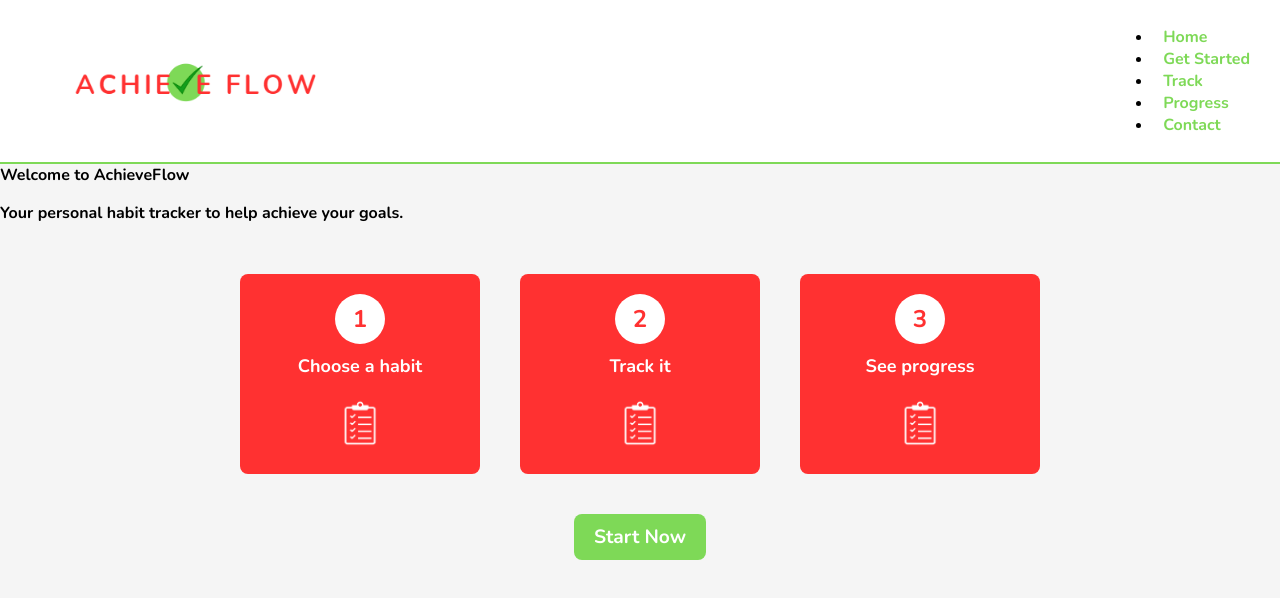
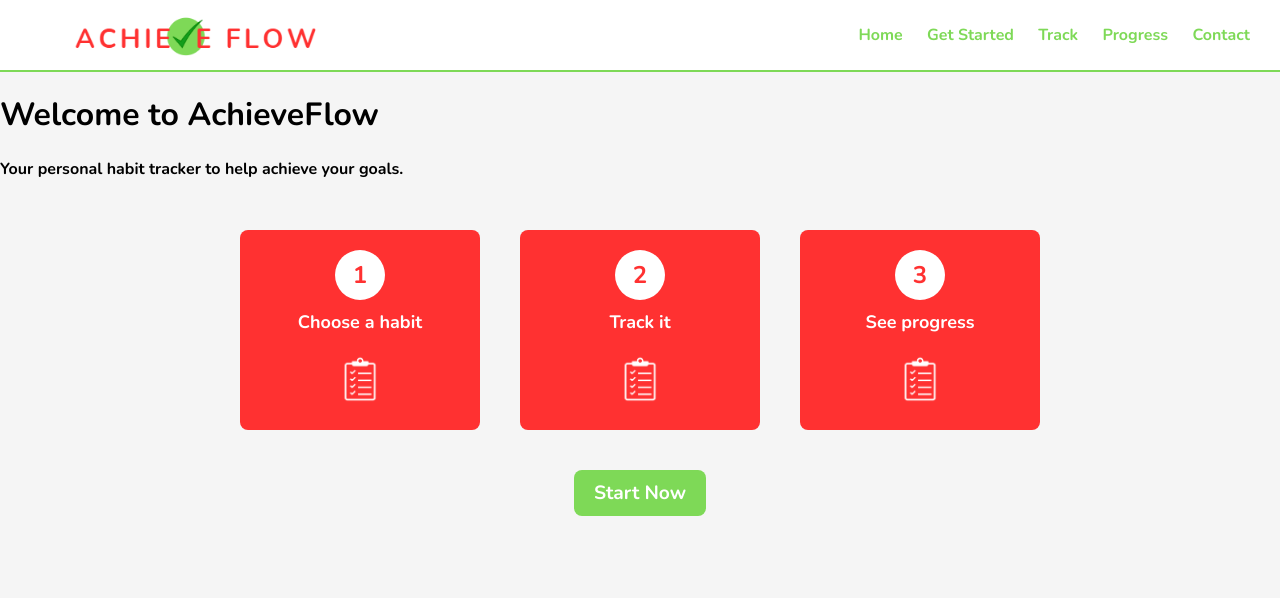
Before and after one commit to theskubs/AchieveFlow, a plain HTML site: page templates/index.html in a window 1280 px wide. Drawn offline with nearby package versions, Linux system fonts and the light colour scheme.

Commit message:
Update index.html

```diff
--- a/templates/index.html
+++ b/templates/index.html
@@ -1,3 +1,4 @@
+<!-- index -->
 <!DOCTYPE html>
 <html lang="en">
 <head>
@@ -8,24 +9,23 @@
     <link href="https://fonts.googleapis.com/css2?family=Nunito:wght@700&display=swap" rel="stylesheet">
 </head>
 <body>
-    <!--Navigation bar-->
     <header>
-        <img src="/assets/logo_2.png" alt="Achieve Flow Logo" class="logo">
+        <img src="/assets/logo_2.png" class="logo" alt="AchieveFlow Logo">
         <nav>
-            <ul>
-                <li><a href="/">Home</a></li>
-                <li><a href="/add_habit">Get Started</a></li>
-                <li><a href="/track">Track</a></li>
-                <li><a href="/progress">Progress</a></li>
-                <li><a href="/contact">Contact</a></li>
-            </ul>
+            <a href="/">Home</a>
+            <a href="/">Get Started</a>
+            <a href="/track">Track</a>
+            <a href="/progress">Progress</a>
+            <a href="/contact">Contact</a>
         </nav>
     </header>
+
     <!--Main Content-->
-    <div class="content"
+    <div class="content">
         <h1> Welcome to AchieveFlow</h1>
         <p>Your personal habit tracker to help achieve your goals.</p>
     <div>
+
     <!--Habit step cards-->
     <div class="container">
         <div class="card">
```
